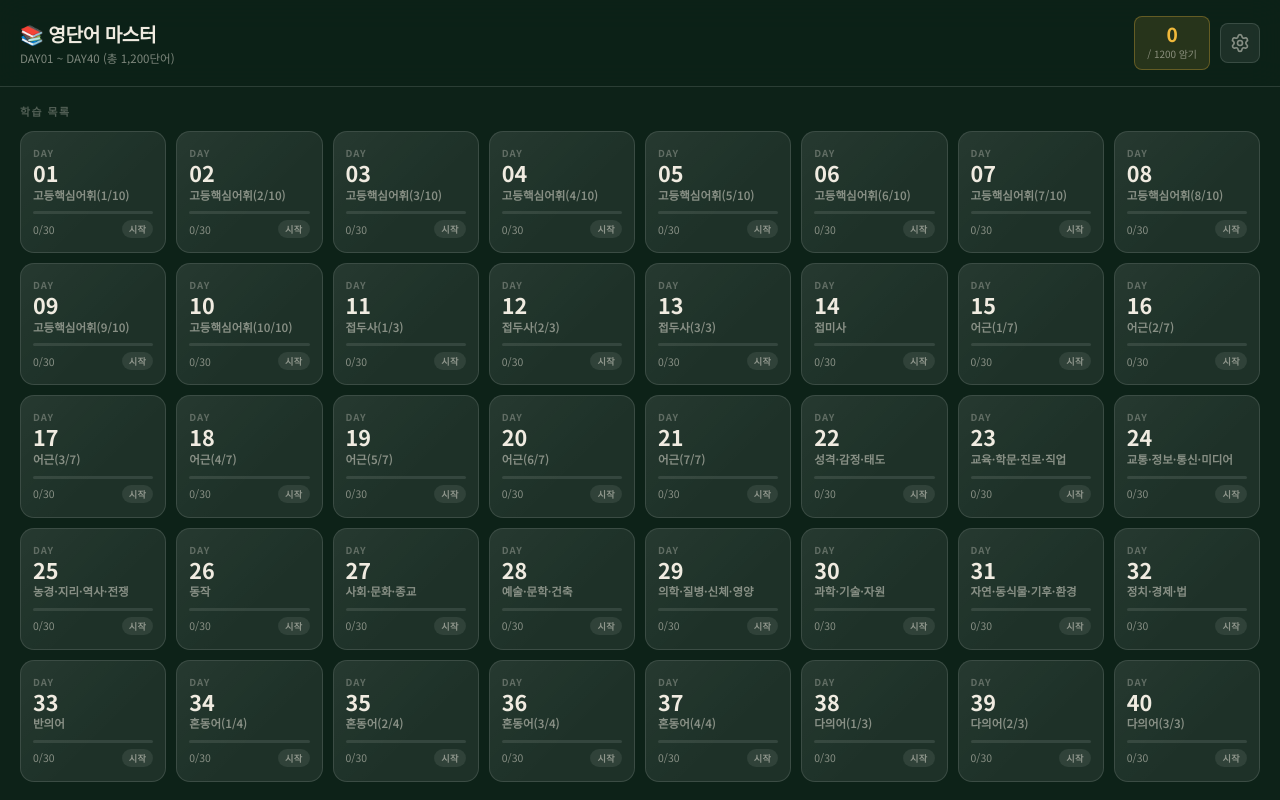
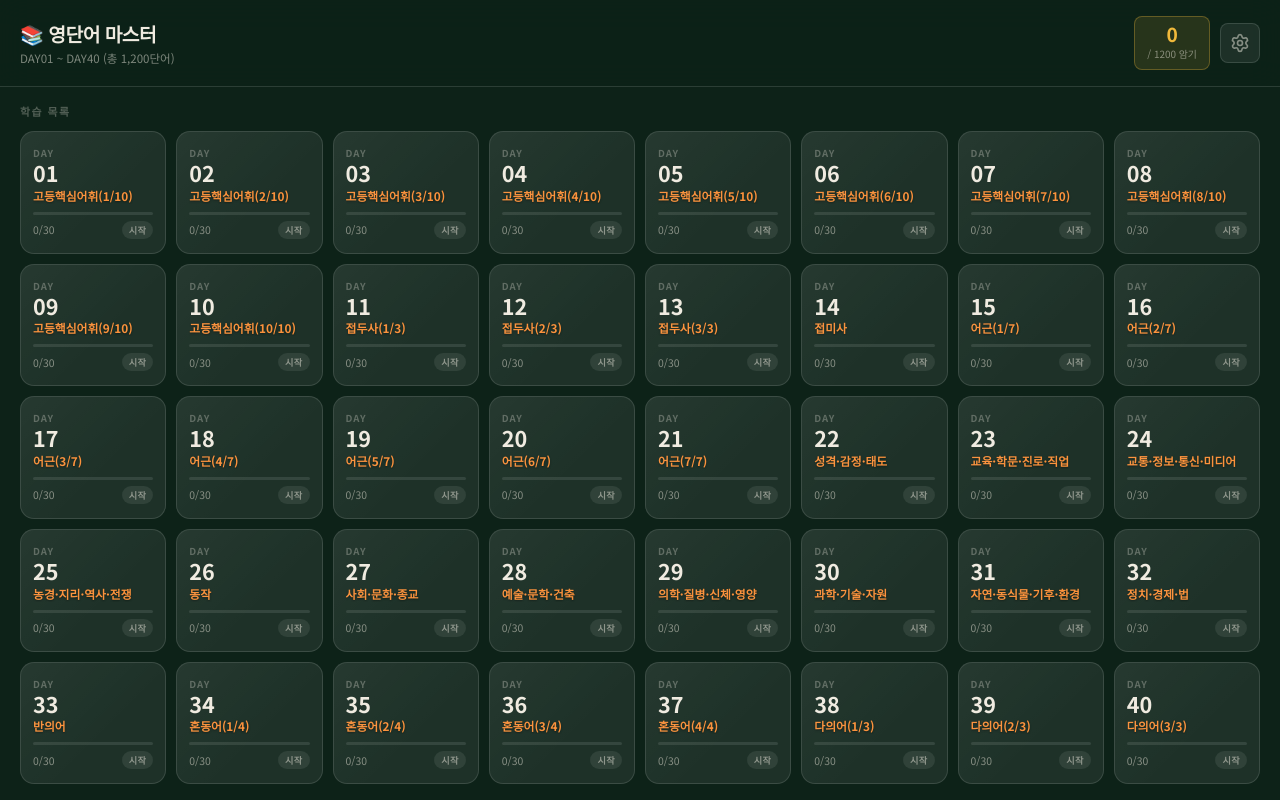
Before and after one commit to ko750125-afk/Flash_Card, a React (Vite) app: page / in a window 1280 px wide. Built offline with nearby package versions, Linux system fonts and the light colour scheme.

Commit message:
style: change card topic titles to vibrant orange for better visibility

```diff
--- a/src/index.css
+++ b/src/index.css
@@ -381,9 +381,9 @@ button {
 }
 
 .dc-topic {
-  font-size: 0.72rem;
-  font-weight: 600;
-  color: var(--text-dim);
+  font-size: 0.74rem;
+  font-weight: 700;
+  color: #fb923c; /* 눈에 띄는 산뜻한 주황색 */
   margin-bottom: 8px;
   flex: 1;
   line-height: 1.35;
@@ -394,6 +394,7 @@ button {
   -webkit-box-orient: vertical;
   overflow: hidden;
   text-overflow: ellipsis;
+  text-shadow: 0 1px 2px rgba(0, 0, 0, 0.4);
 }
 
 .dc-bar {
```
